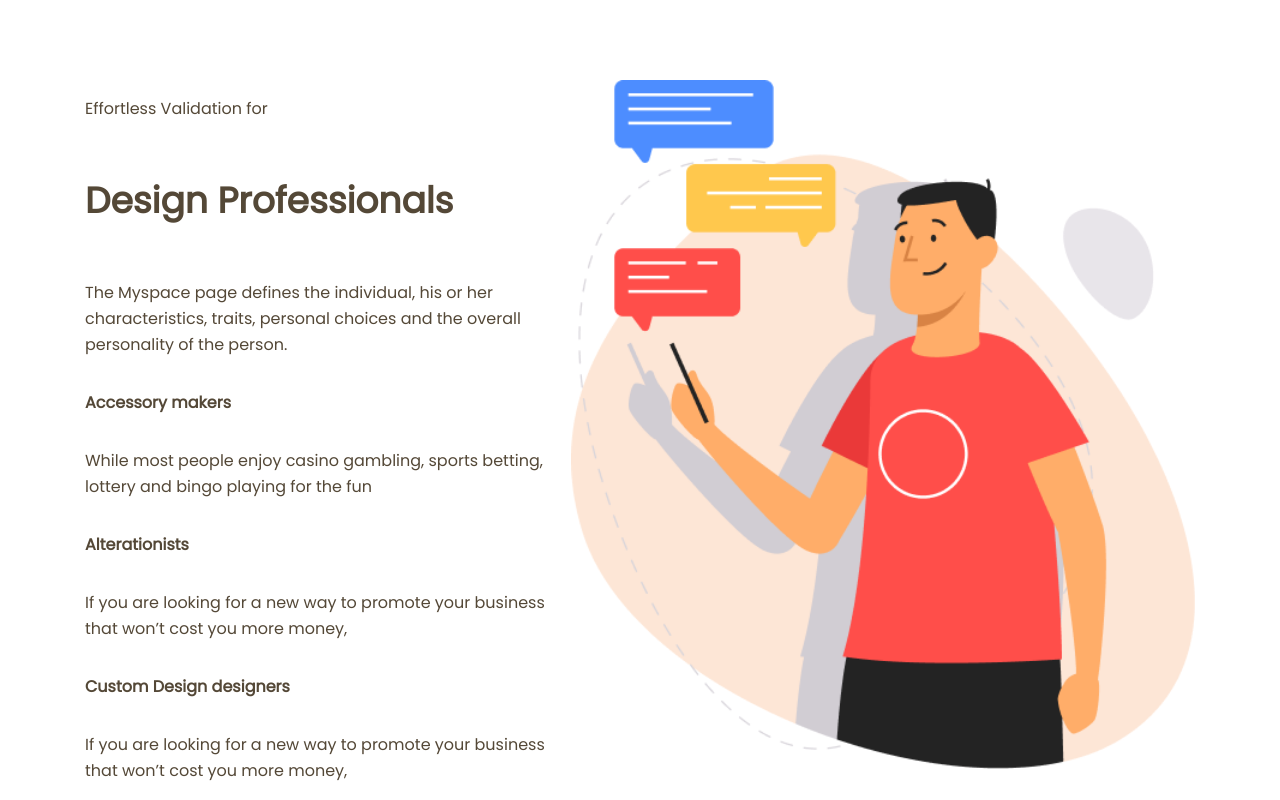
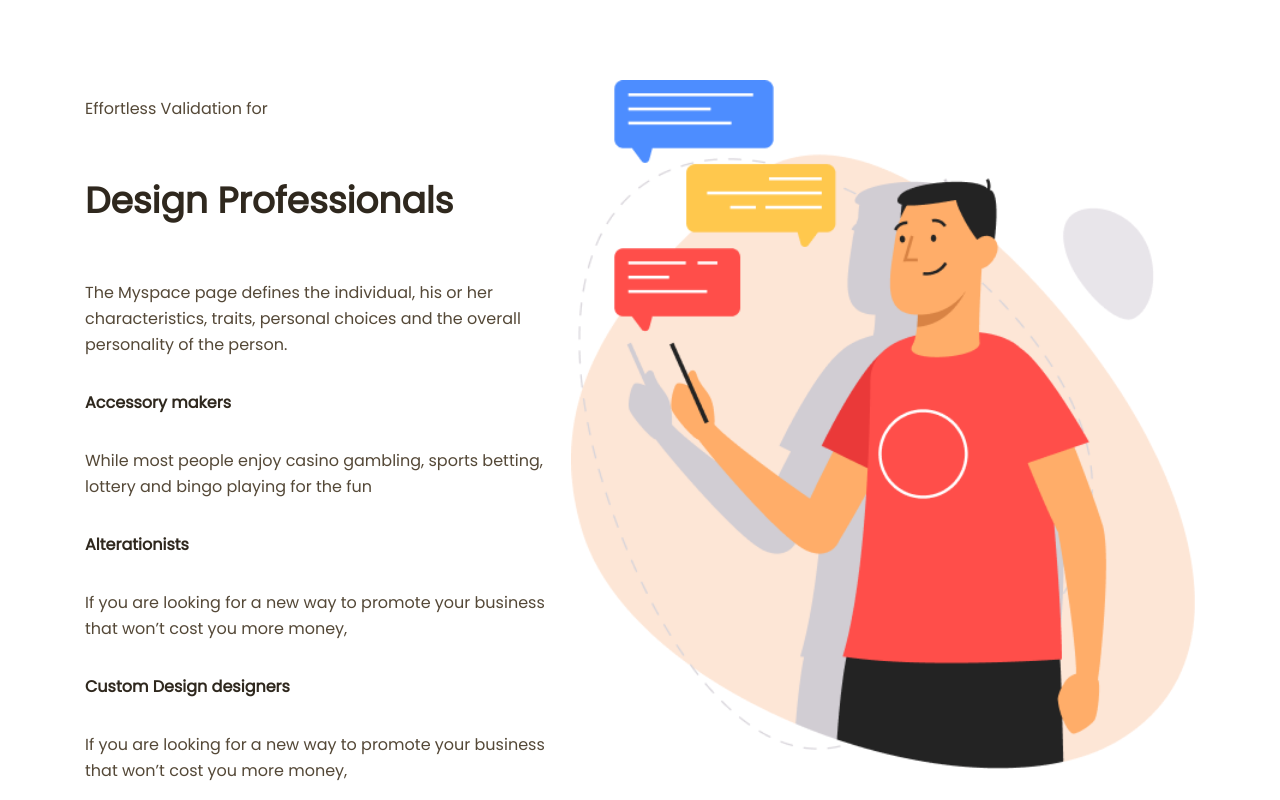
Before and after one commit to birgerosterberg/productly, a plain HTML site: page index.html in a window 1280 px wide. Shown: the part 1140-1940 px from the top of the page. Drawn offline with nearby package versions, Linux system fonts and the light colour scheme.

Commit message:
minor color fix validation texts

```diff
--- a/styles/styles.css
+++ b/styles/styles.css
@@ -243,11 +243,13 @@
 }
 .para--bold {
     font-weight: 700;
+    color: #2F281E;
 }
 .para--heading {
     font-weight: 700;
     font-size: 36px;
     line-height: 54px;
+    color: #2F281E;
 }
 .growme {
     flex-grow: 1;
```
